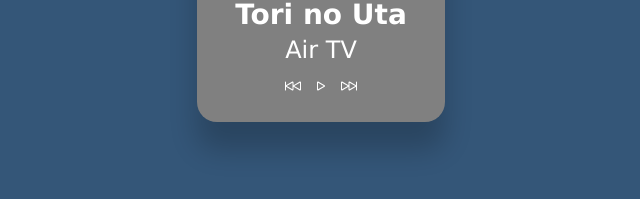
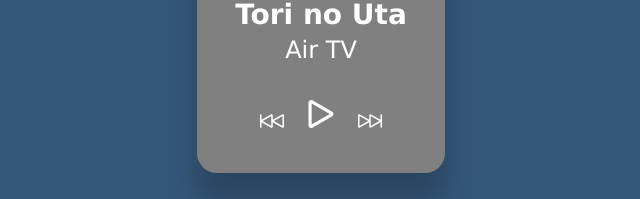
Before and after one commit to ShannaJSmith/css-components, a React (Create React App) app in the folder css-components/: page /bgm in a window 1280 px wide. Shown: the part 486-685 px from the top of the page, without its empty margins (319-959 px from the left). Built offline with nearby package versions, Linux system fonts and the light colour scheme.

Commit message:
change sizing of icons

```diff
--- a/css-components/src/components/AudioControls.css
+++ b/css-components/src/components/AudioControls.css
@@ -3,4 +3,17 @@
   background: none;
   cursor: pointer;
   color: white;
+  font-size: 24px;
 }
+
+.audio-controls > button:hover {
+  color: #bada55;
+}
+
+.audio-controls .play {
+  font-size: 50px;
+}
+
+.audio-controls .pause {
+  font-size: 50px;
+}
```
